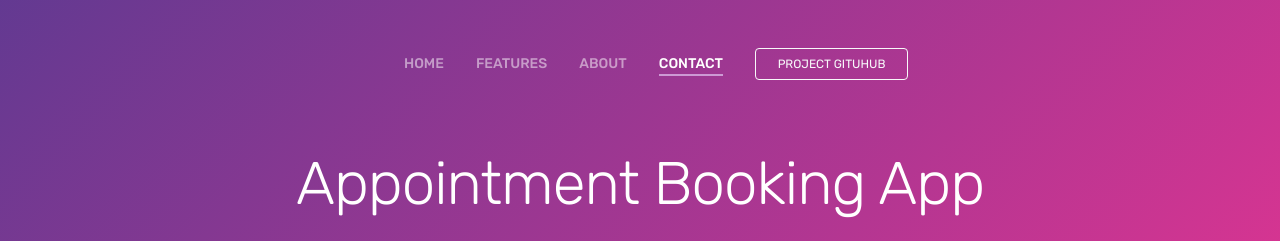
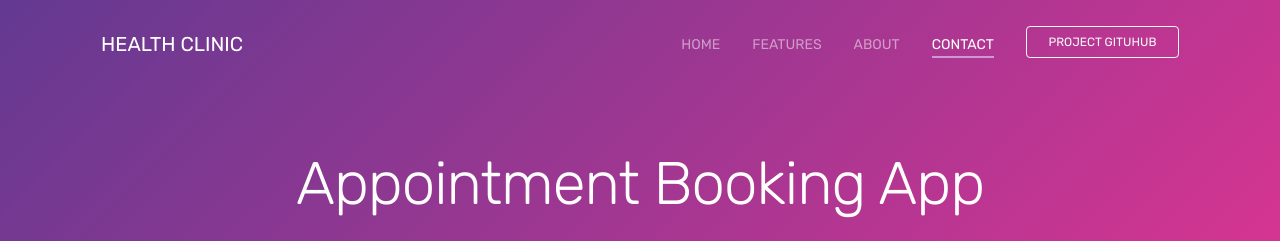
Before and after one commit to mershark/project-landing-page, a plain HTML site: page index.html in a window 1280 px wide. Shown: the top 241 px of the page. Drawn offline with Linux system fonts and the light colour scheme.

Commit message:
Complete

```diff
--- a/css/style.css
+++ b/css/style.css
@@ -10,10 +10,6 @@ URI     : https://surjithctly.in/
 Copyright © All rights Reserved
 
 */
-.navbar-expand-lg {
-    justify-content: center;
-}
-
 /*------------------------
 [TABLE OF CONTENTS]
 
--- a/index.html
+++ b/index.html
@@ -31,7 +31,7 @@
             <div class="row">
                 <div class="col-md-12">
                     <nav class="navbar navbar-dark navbar-expand-lg">
-                        <a class="navbar-brand" href="index.html"><h4 src="images/logo.png" class="img-fluid" alt="logo"></a> <button class="navbar-toggler" type="button" data-toggle="collapse" data-target="#navbar" aria-controls="navbar" aria-expanded="false" aria-label="Toggle navigation"> <span class="navbar-toggler-icon"></span> </button>
+                        <a class="navbar-brand" href="index.html">HEALTH CLINIC</a> <button class="navbar-toggler" type="button" data-toggle="collapse" data-target="#navbar" aria-controls="navbar" aria-expanded="false" aria-label="Toggle navigation"> <span class="navbar-toggler-icon"></span> </button>
                         <div class="collapse navbar-collapse" id="navbar">
                             <ul class="navbar-nav ml-auto">
                                 <li class="nav-item"> <a class="nav-link active" href="#home">HOME <span class="sr-only">(current)</span></a> </li>
```
Also changed, not shown: images/Health-Clinic.png, images/logo.png (added).
